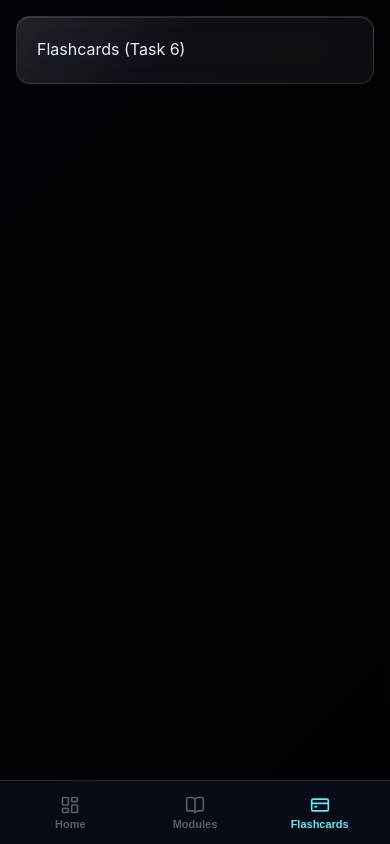
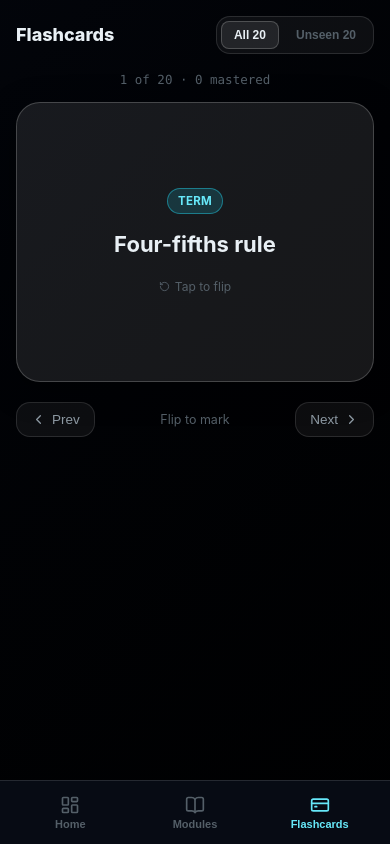
Before and after one commit to MrWhosNexus/Coop-Prep, a React (Vite) app in the folder mobile/: page / in a window 390 px wide. Both pictures are taken after a click on the button "Flashcards". Built offline with nearby package versions, Linux system fonts and the light colour scheme.

Commit message:
feat(mobile): global flashcard flip deck via masterCard

```diff
--- a/mobile/src/MobileApp.jsx
+++ b/mobile/src/MobileApp.jsx
@@ -4,6 +4,7 @@ import { LayoutDashboard, BookOpen, CreditCard } from "lucide-react";
 import MobileHome from "./MobileHome";
 import MobileModules from "./MobileModules";
 import MobileLesson from "./MobileLesson";
+import MobileFlashcards from "./MobileFlashcards";
 
 export default function MobileApp() {
   const { progress } = useProgress();
@@ -25,7 +26,7 @@ export default function MobileApp() {
 
   let body;
   if (view === "home") body = <MobileHome onOpenLesson={(m, l) => { setActiveModule(m); setActiveLesson(l); setView("lesson"); }} onGoModules={() => setView("modules")} />;
-  else if (view === "flash") body = <div className="card" style={{ padding: 20 }}>Flashcards (Task 6)</div>;
+  else if (view === "flash") body = <MobileFlashcards />;
   else if (view === "lesson" && activeLesson) body = <MobileLesson mod={activeModule} lesson={activeLesson} onBack={() => setView("modules")} />;
   else body = <MobileModules
     activeModule={view === "modules" ? activeModule : null}
--- /dev/null
+++ b/mobile/src/MobileFlashcards.jsx
@@ -0,0 +1,78 @@
+import { useState } from "react";
+import { useProgress } from "@/components/ProgressContext";
+import { FLASHCARDS } from "@/data/curriculum";
+import { ChevronLeft, ChevronRight, Check, RotateCcw } from "lucide-react";
+
+export default function MobileFlashcards() {
+  const { progress, masterCard } = useProgress();
+  const [idx, setIdx] = useState(0);
+  const [flipped, setFlipped] = useState(false);
+  const [known, setKnown] = useState({ ...progress.flashDone });
+  const [mode, setMode] = useState("all");
+
+  const deck = mode === "unseen" ? FLASHCARDS.filter((_, i) => !known[i]) : FLASHCARDS;
+  const mastered = Object.keys(known).length;
+
+  if (!deck.length) {
+    return (
+      <div className="scalein" style={{ textAlign: "center", paddingTop: 60 }}>
+        <div style={{ fontSize: 52, marginBottom: 16 }}>🎉</div>
+        <div style={{ fontSize: 20, fontWeight: 800, color: "var(--text)", marginBottom: 8 }}>All {FLASHCARDS.length} mastered!</div>
+        <button onClick={() => { setMode("all"); setIdx(0); }} className="btn-primary" style={{ justifyContent: "center" }}><RotateCcw size={14} /> Review all</button>
+      </div>
+    );
+  }
+
+  const pos = idx % deck.length;
+  const card = deck[pos];
+
+  function markKnown() {
+    const gi = FLASHCARDS.indexOf(card);
+    setKnown(k => ({ ...k, [gi]: true }));
+    masterCard(gi);
+    setFlipped(false);
+    setIdx(i => (i >= deck.length - 1 ? 0 : i + 1));
+  }
+  function navigate(d) { setFlipped(false); setTimeout(() => setIdx(i => (i + d + deck.length) % deck.length), 60); }
+
+  return (
+    <div className="fadein">
+      <div style={{ display: "flex", justifyContent: "space-between", alignItems: "center", marginBottom: 16 }}>
+        <h2 style={{ fontSize: 18, fontWeight: 800, color: "var(--text)" }}>Flashcards</h2>
+        <div style={{ display: "flex", gap: 4, padding: 4, background: "var(--card)", border: "1px solid var(--border)", borderRadius: "var(--r-md)" }}>
+          {[["all", `All ${FLASHCARDS.length}`], ["unseen", `Unseen ${FLASHCARDS.length - mastered}`]].map(([m, label]) => (
+            <button key={m} onClick={() => { setMode(m); setIdx(0); setFlipped(false); }}
+              style={{ padding: "6px 12px", borderRadius: "var(--r-sm)", fontSize: 12, fontWeight: 600, cursor: "pointer",
+                background: mode === m ? "var(--card-2)" : "transparent", color: mode === m ? "var(--text)" : "var(--text-3)", border: mode === m ? "1px solid var(--border-2)" : "1px solid transparent" }}>{label}</button>
+          ))}
+        </div>
+      </div>
+
+      <div style={{ textAlign: "center", fontSize: 12.5, color: "var(--text-3)", marginBottom: 12 }} className="mono">{pos + 1} of {deck.length} · {mastered} mastered</div>
+
+      <div style={{ perspective: "1200px", cursor: "pointer", userSelect: "none", marginBottom: 20 }}
+        onClick={() => setFlipped(f => !f)} role="button" tabIndex={0}
+        onKeyDown={e => e.key === "Enter" && setFlipped(f => !f)}>
+        <div style={{ position: "relative", transformStyle: "preserve-3d", transform: flipped ? "rotateY(180deg)" : "rotateY(0deg)", transition: "transform 0.5s cubic-bezier(0.16,1,0.3,1)", height: 280 }}>
+          <div style={{ position: "absolute", inset: 0, backfaceVisibility: "hidden", WebkitBackfaceVisibility: "hidden", background: "var(--card-2)", border: "1px solid var(--border-2)", borderRadius: "var(--r-xl)", boxShadow: "var(--shadow-2)", display: "flex", flexDirection: "column", alignItems: "center", justifyContent: "center", padding: 28, textAlign: "center" }}>
+            <span className="badge badge-blue" style={{ marginBottom: 16 }}>TERM</span>
+            <div style={{ fontSize: 22, fontWeight: 700, color: "var(--text)", lineHeight: 1.3 }}>{card.term}</div>
+            <div style={{ marginTop: 18, fontSize: 12, color: "var(--text-3)", display: "flex", alignItems: "center", gap: 5 }}><RotateCcw size={11} /> Tap to flip</div>
+          </div>
+          <div style={{ position: "absolute", inset: 0, backfaceVisibility: "hidden", WebkitBackfaceVisibility: "hidden", transform: "rotateY(180deg)", background: "var(--card-2)", border: "1px solid rgba(245,158,11,0.3)", borderRadius: "var(--r-xl)", boxShadow: "var(--shadow-2)", display: "flex", flexDirection: "column", alignItems: "center", justifyContent: "center", padding: 28, textAlign: "center" }}>
+            <span className="badge badge-gold" style={{ marginBottom: 16 }}>DEFINITION</span>
+            <div style={{ fontSize: 15.5, color: "var(--text-2)", lineHeight: 1.7 }}>{card.def}</div>
+          </div>
+        </div>
+      </div>
+
+      <div style={{ display: "flex", alignItems: "center", justifyContent: "space-between", gap: 10 }}>
+        <button onClick={() => navigate(-1)} className="btn-ghost"><ChevronLeft size={15} /> Prev</button>
+        {flipped ? (
+          <button onClick={markKnown} style={{ display: "flex", alignItems: "center", gap: 8, padding: "10px 24px", borderRadius: "var(--r-md)", background: "var(--green-dim)", color: "var(--green)", border: "1px solid var(--green-ring)", fontSize: 14, fontWeight: 600, cursor: "pointer" }}><Check size={14} /> Got it</button>
+        ) : <span style={{ fontSize: 12.5, color: "var(--text-3)" }}>Flip to mark</span>}
+        <button onClick={() => navigate(1)} className="btn-ghost">Next <ChevronRight size={15} /></button>
+      </div>
+    </div>
+  );
+}
```
